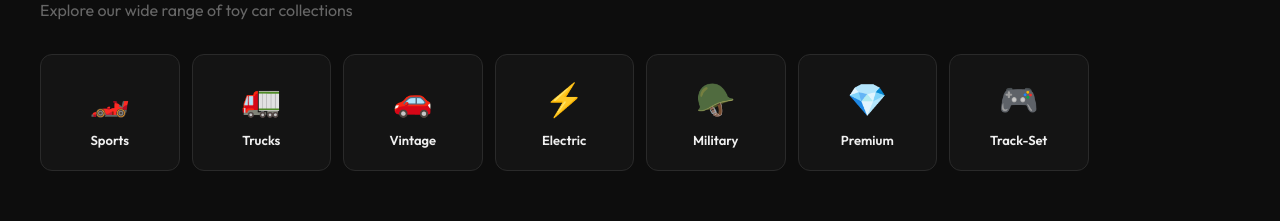
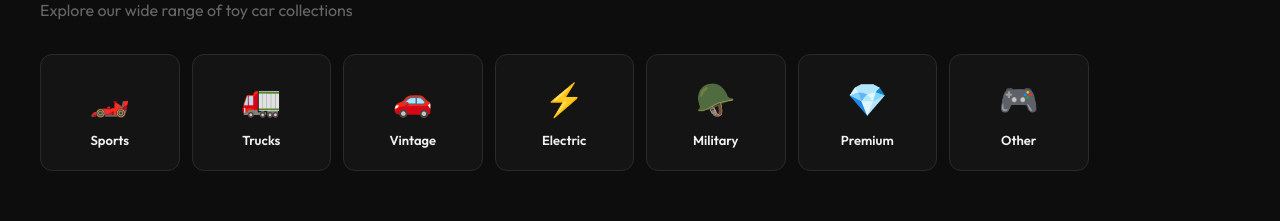
Before and after one commit to Himanshu4788/CARx, a React (Create React App) app in the folder frontend/: page / in a window 1280 px wide. Shown: the part 940-1161 px from the top of the page. Built offline with nearby package versions, Linux system fonts and the light colour scheme; no server answers.

Commit message:
fix:products categories

```diff
--- a/frontend/src/pages/Home.js
+++ b/frontend/src/pages/Home.js
@@ -11,7 +11,7 @@ const CATEGORIES = [
   { name: "Electric", icon: "⚡", value: "electric" },
   { name: "Military", icon: "🪖", value: "military" },
   { name: "Premium ", icon: "💎", value: "Premium " },
-  { name: "Track-Set", icon: "🎮", value: "other" },
+  { name: "Other", icon: "🎮", value: "other" },
 ];
 
 const Home = () => {
```
